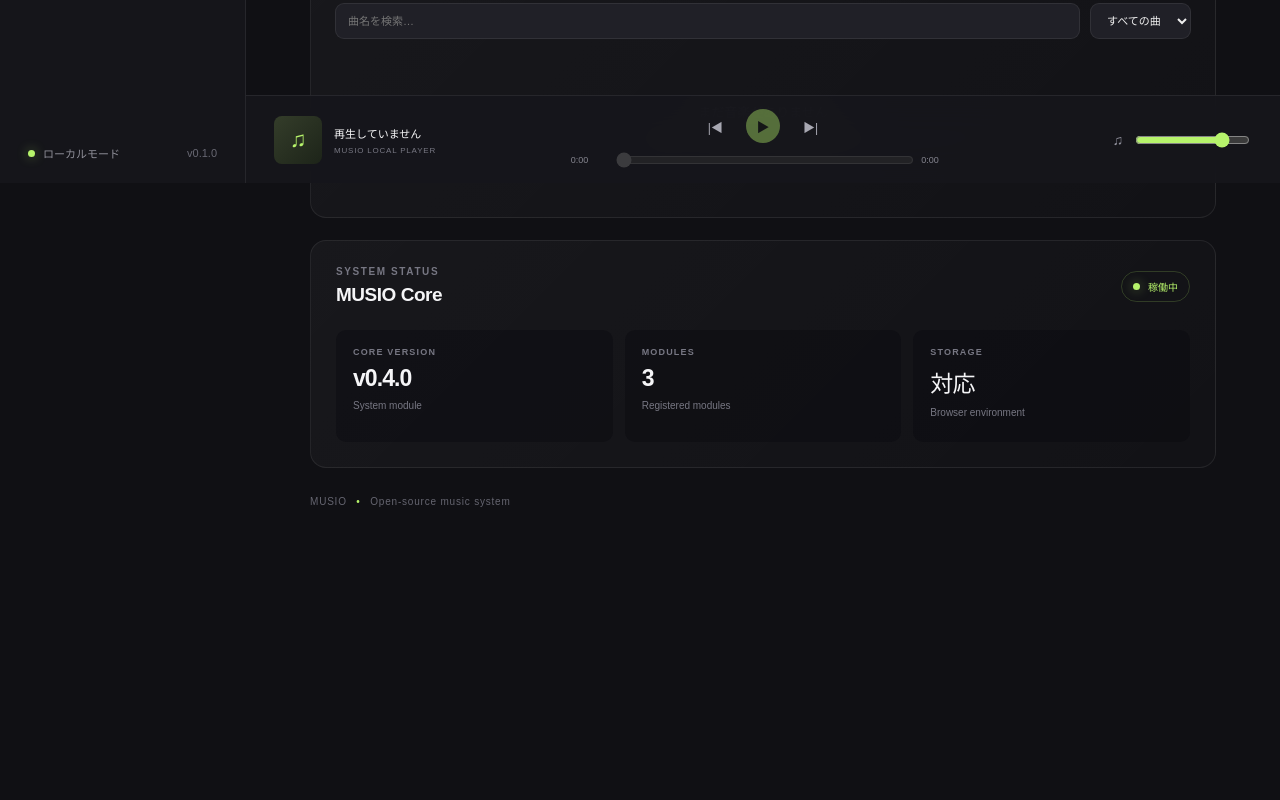
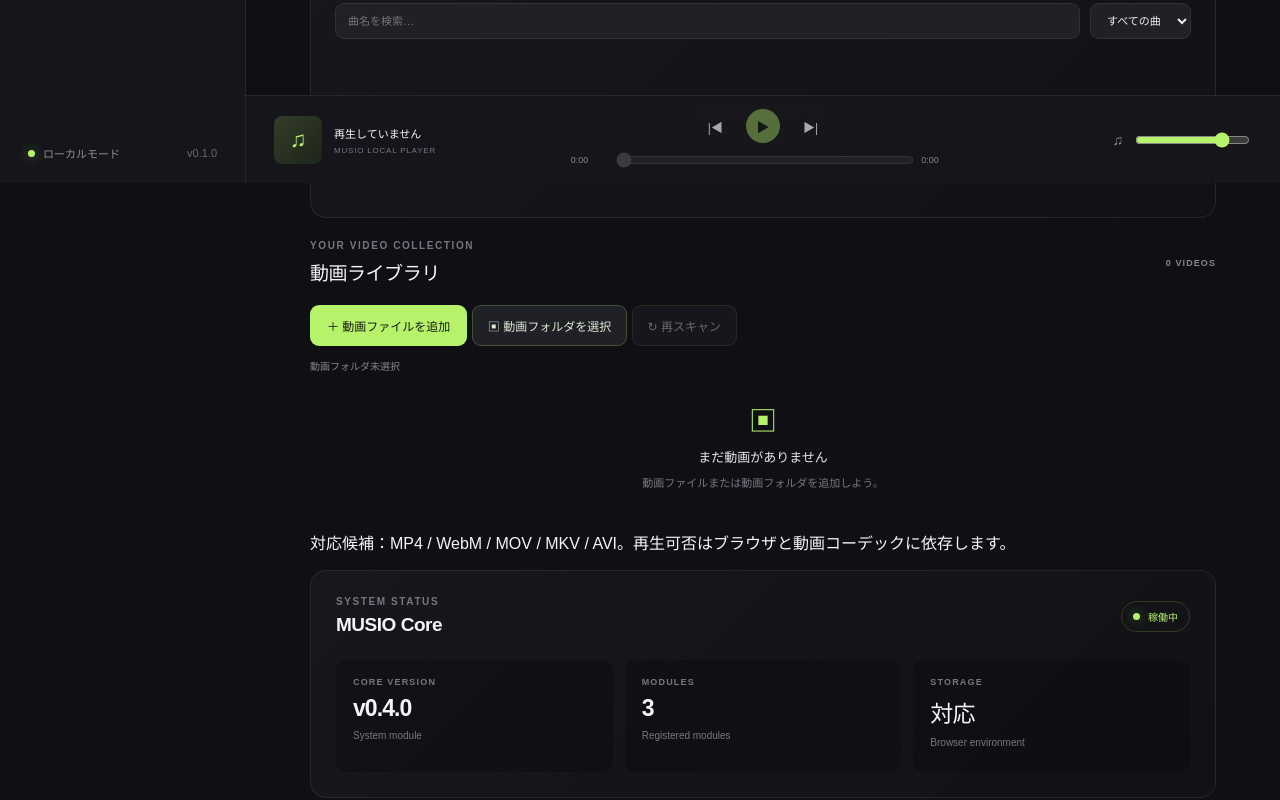
Before and after one commit to minax2036-beep/MUSIO, a plain HTML site: page index.html in a window 1280 px wide. Shown: the part 617-1417 px from the top of the page. Before the commit the page ends 1248 px from the top, so only its background shows below. Drawn offline with Linux system fonts and the light colour scheme.

Commit message:
Add unified video library UI

```diff
--- a/index.html
+++ b/index.html
@@ -20,6 +20,7 @@
         <a class="nav-item active" href="#home" data-page="home"><span class="nav-icon">⌂</span>ホーム</a>
         <a class="nav-item" href="#search" data-page="search"><span class="nav-icon">⌕</span>検索</a>
         <a class="nav-item" href="#library" data-page="library"><span class="nav-icon">▤</span>ライブラリ</a>
+        <a class="nav-item" href="#video-library" data-page="video"><span class="nav-icon">▣</span>動画</a>
       </nav>
 
       <div class="sidebar-section">
@@ -76,6 +77,21 @@
             <p>「音楽ファイルを追加」から、端末内の音楽を読み込もう。</p>
           </div>
         </div>
+      </section>
+
+
+      <section class="video-panel" id="video-library">
+        <div class="panel-heading"><div><p class="section-label">YOUR VIDEO COLLECTION</p><h2>動画ライブラリ</h2></div><span class="library-count" id="video-count">0 VIDEOS</span></div>
+        <div class="video-actions">
+          <button class="primary-button" id="add-video" type="button">＋ 動画ファイルを追加</button>
+          <button class="secondary-button" id="choose-video-folder" type="button">▣ 動画フォルダを選択</button>
+          <button class="secondary-button" id="rescan-video-folder" type="button" disabled>↻ 再スキャン</button>
+          <input id="video-files" class="visually-hidden" type="file" accept="video/*,.mp4,.webm,.mov,.mkv,.avi" multiple>
+        </div>
+        <p class="folder-status" id="video-folder-status" role="status">動画フォルダ未選択</p>
+        <div class="video-player-wrap" id="video-player-wrap" hidden><video id="video-player" controls playsinline preload="metadata"></video><div class="video-playing-title" id="video-playing-title">動画を再生中</div></div>
+        <div class="video-grid" id="video-list"><div class="empty-library"><span class="empty-icon">▣</span><strong>まだ動画がありません</strong><p>動画ファイルまたは動画フォルダを追加しよう。</p></div></div>
+        <p class="video-note">対応候補：MP4 / WebM / MOV / MKV / AVI。再生可否はブラウザと動画コーデックに依存します。</p>
       </section>
 
       <section class="system-panel">
```
